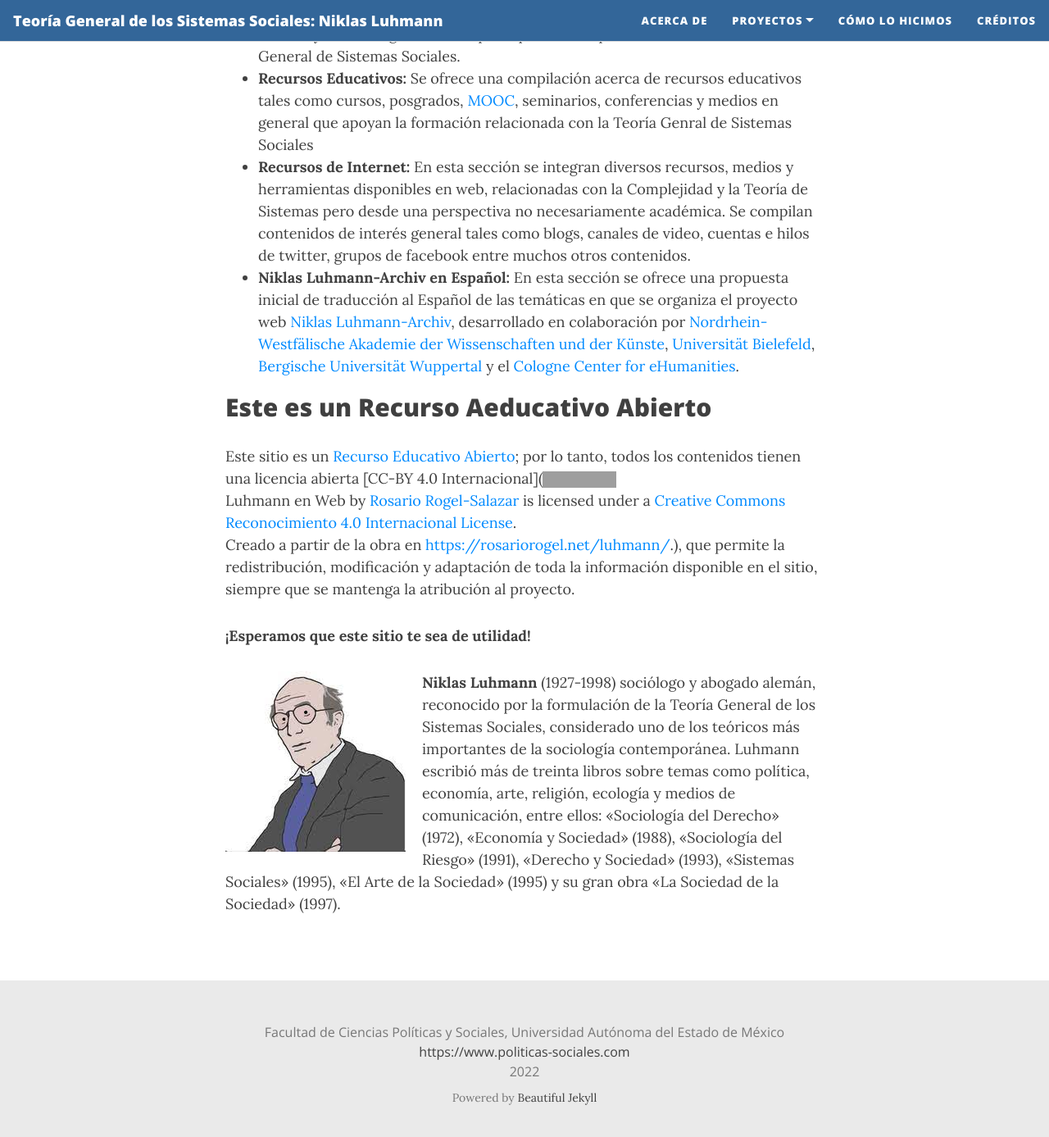
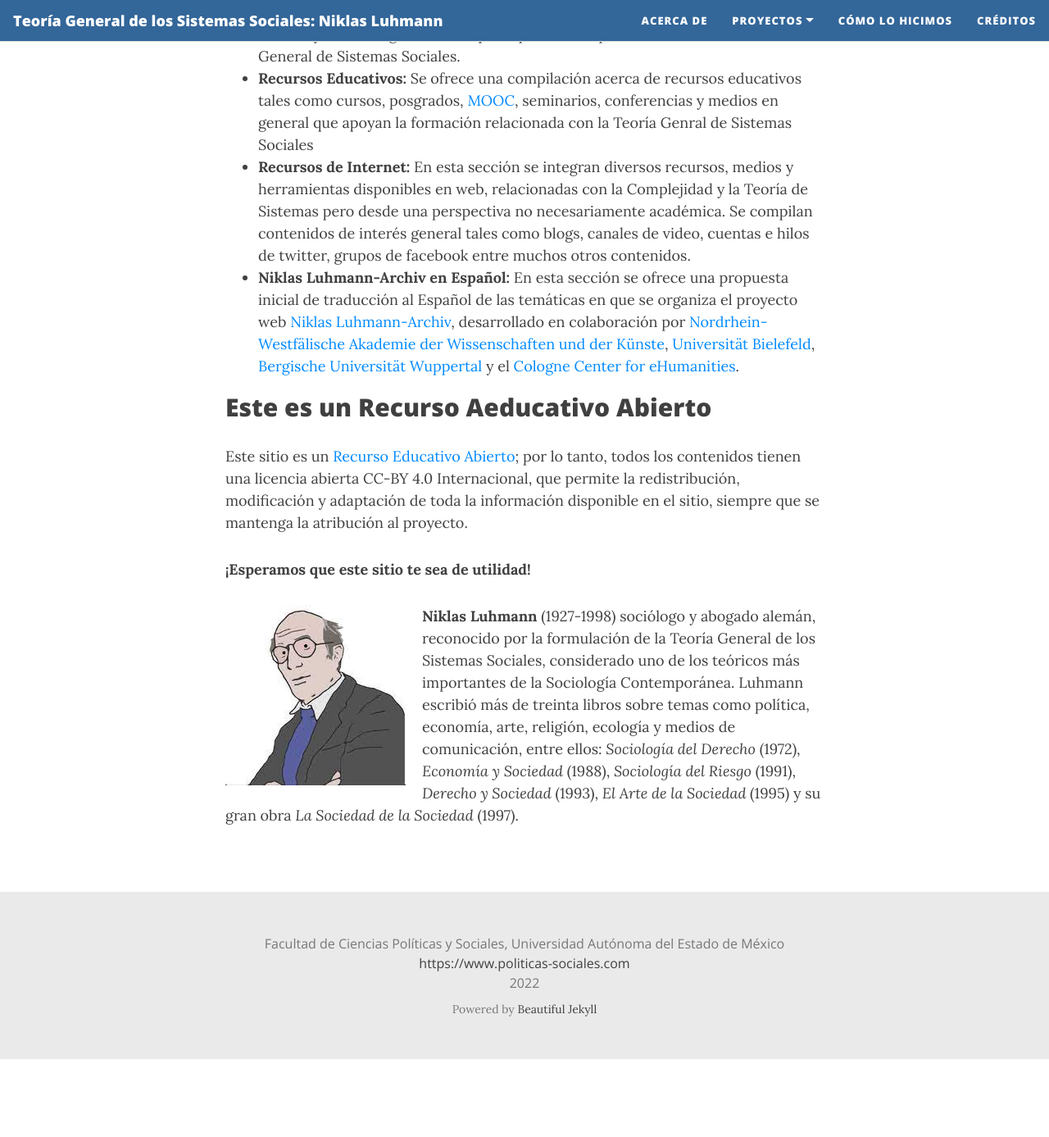
Before and after one commit to rosariorogel/luhmann, a Jekyll site: the page built from _pages/about.md, in a window 1280 px wide and 1400 px high, scrolled down 1200 px. Shown: the top 1387 px of the window at 82% size. Built offline with Jekyll 4.4.1, drawn with Linux system fonts in a browser that asks for light colours; nearby versions of some CDN libraries; after the commit the page ends 2492 px from its top, so only the background shows below that; grey boxes are pictures that could not be loaded.

Commit message:
Actualizacion about 3

```diff
--- a/_pages/about.md
+++ b/_pages/about.md
@@ -26,12 +26,12 @@ Adicional a ello, el proyecto **Luhmann en Web** busca reconocer la imporante la
 
 ## Este es un Recurso Aeducativo Abierto
 
-Este sitio es un [Recurso Educativo Abierto](https://es.wikipedia.org/wiki/Recursos_educativos_abiertos); por lo tanto, todos los contenidos tienen una licencia abierta [CC-BY 4.0 Internacional](<a rel="license" href="http://creativecommons.org/licenses/by/4.0/"><img alt="Licencia de Creative Commons" style="border-width:0" src="https://i.creativecommons.org/l/by/4.0/88x31.png" /></a><br /><span xmlns:dct="http://purl.org/dc/terms/" property="dct:title">Luhmann en Web</span> by <a xmlns:cc="http://creativecommons.org/ns#" href="https://rosariorogel.net/luhmann/" property="cc:attributionName" rel="cc:attributionURL">Rosario Rogel-Salazar</a> is licensed under a <a rel="license" href="http://creativecommons.org/licenses/by/4.0/">Creative Commons Reconocimiento 4.0 Internacional License</a>.<br />Creado a partir de la obra en <a xmlns:dct="http://purl.org/dc/terms/" href="https://rosariorogel.net/luhmann/" rel="dct:source">https://rosariorogel.net/luhmann/</a>.), que permite la redistribución, modificación y adaptación de toda la información disponible en el sitio, siempre que se mantenga la atribución al proyecto.
+Este sitio es un [Recurso Educativo Abierto](https://es.wikipedia.org/wiki/Recursos_educativos_abiertos); por lo tanto, todos los contenidos tienen una licencia abierta CC-BY 4.0 Internacional, que permite la redistribución, modificación y adaptación de toda la información disponible en el sitio, siempre que se mantenga la atribución al proyecto.
 
 **¡Esperamos que este sitio te sea de utilidad!**
 
 <div style="clear:both"></div>
 
-<img src="{{ site.baseurl }}/assets/img/Luhmann.jpeg" style="float: left; padding-right: 20px;"> **Niklas Luhmann** (1927-1998) sociólogo y abogado alemán, reconocido por la formulación de la Teoría General de los Sistemas Sociales, considerado uno de los teóricos más importantes de la sociología contemporánea. Luhmann escribió más de treinta libros sobre temas como política, economía, arte, religión, ecología y medios de comunicación, entre ellos: «Sociología del Derecho» (1972), «Economía y Sociedad» (1988), «Sociología del Riesgo» (1991), «Derecho y Sociedad» (1993), «Sistemas Sociales» (1995), «El Arte de la Sociedad» (1995) y su gran obra «La Sociedad de la Sociedad» (1997).
+<img src="{{ site.baseurl }}/assets/img/Luhmann.jpeg" style="float: left; padding-right: 20px;"> **Niklas Luhmann** (1927-1998) sociólogo y abogado alemán, reconocido por la formulación de la Teoría General de los Sistemas Sociales, considerado uno de los teóricos más importantes de la Sociología Contemporánea. Luhmann escribió más de treinta libros sobre temas como política, economía, arte, religión, ecología y medios de comunicación, entre ellos: _Sociología del Derecho_ (1972), _Economía y Sociedad_ (1988), _Sociología del Riesgo_ (1991), _Derecho y Sociedad_ (1993), _El Arte de la Sociedad_ (1995) y su gran obra _La Sociedad de la Sociedad_ (1997).
 
 <div style="clear:both"></div>
```
